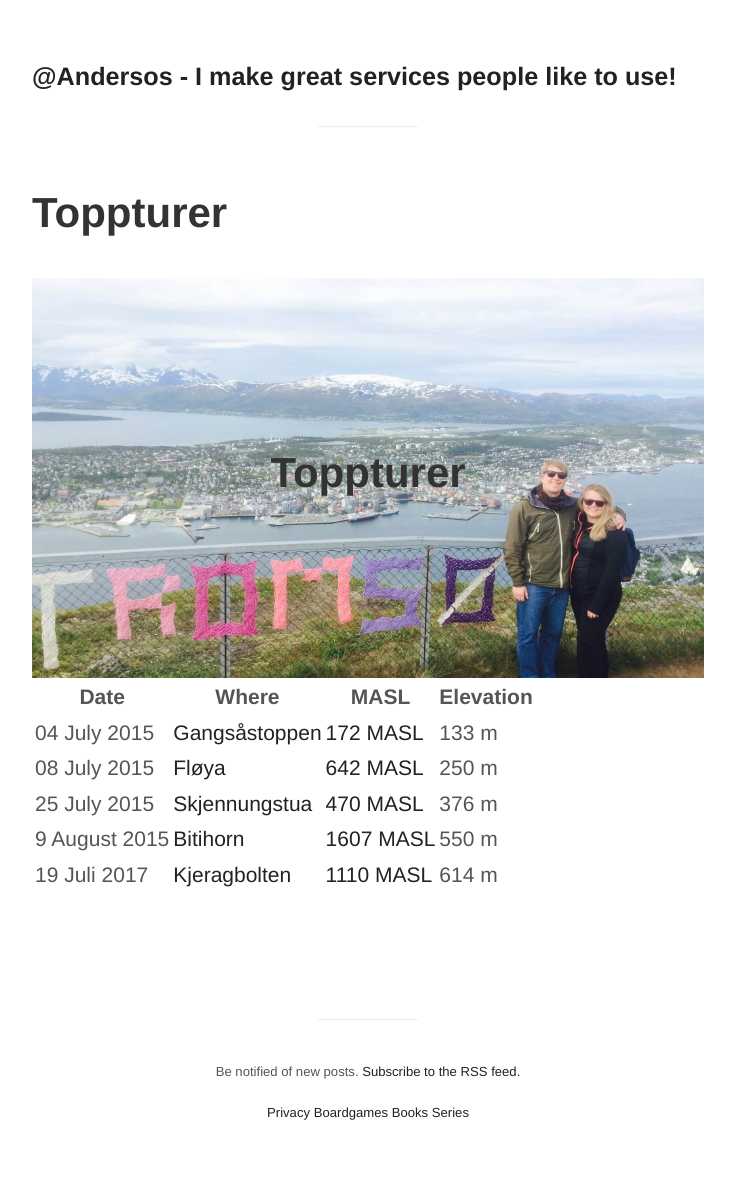
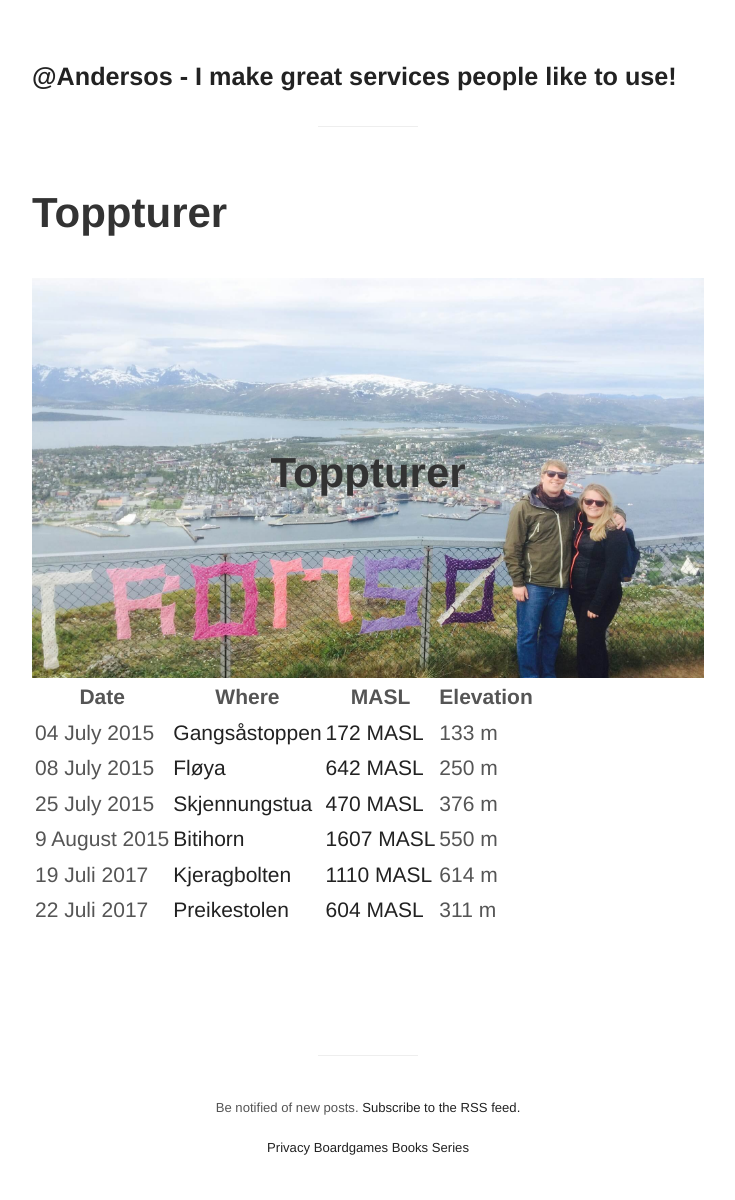
Before and after one commit to Andersos/andersos.net, a Jekyll site: the page built from pages/toppturer.md, in a window 1280 px wide. Shown: the whole page, without its empty margins (272-1007 px from the left). Built offline with Jekyll 4.4.1, drawn with Linux system fonts in a browser that asks for light colours; before the commit the page ends 1165 px from its top, so only the background shows below that.

Commit message:
Preikestolen

```diff
--- a/pages/toppturer.md
+++ b/pages/toppturer.md
@@ -77,5 +77,12 @@ permalink: /topturer
 <td>614 m</td>
 </tr>
 
+<tr>
+<td><time datetime="2017-07-22T11:17:00+02:00">22 Juli 2017</time></td>
+<td><a href="https://www.endomondo.com/users/357581/workouts/967657937" alt="Trip on Endomondo">Preikestolen</a></td>
+<td><a href="https://instagram.com/" alt="Picture of Marte and me">604 MASL</a></td>
+<td>311 m</td>
+</tr>
+
 </tbody>
 </table>
```
